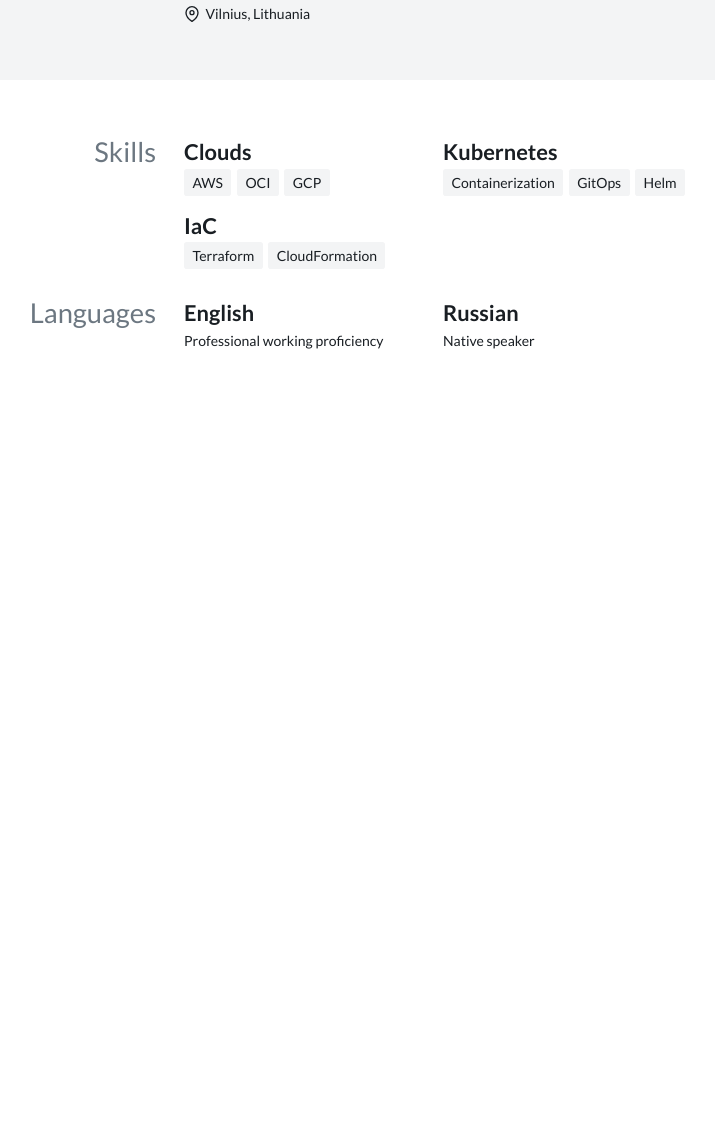
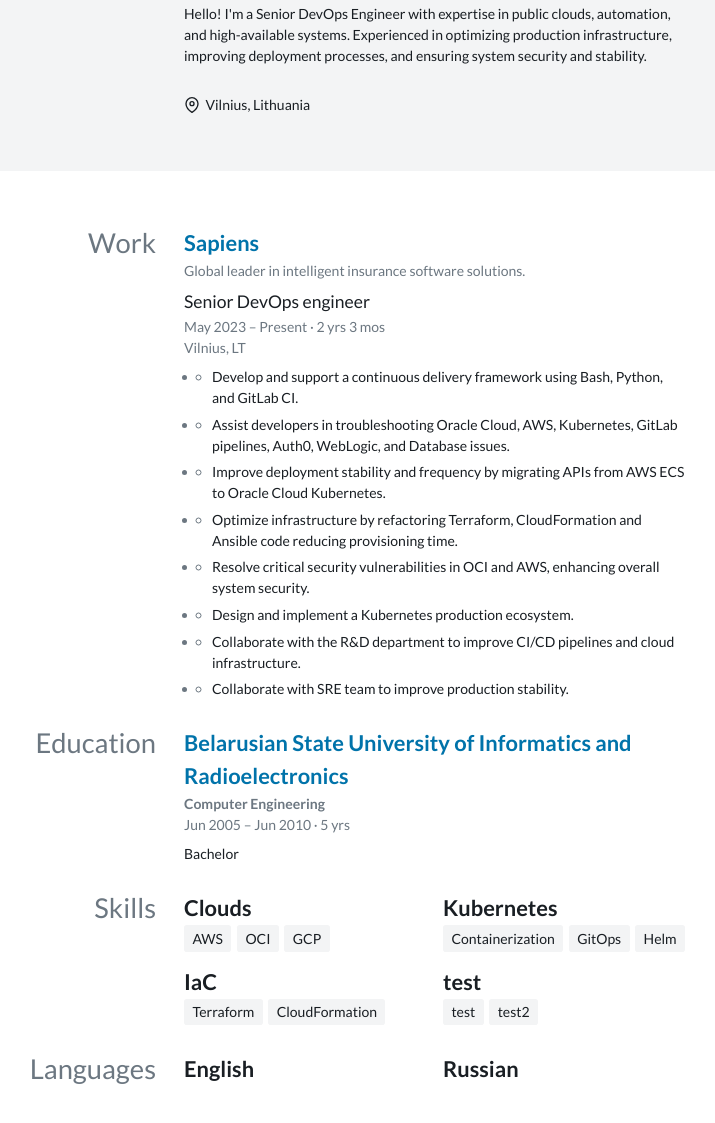
Before and after one commit to ratenio/ratenio.github.io, a plain HTML site: page index.html in a window 1280 px wide. Shown: the part 173-1296 px from the top of the page, without its empty margins (302-1017 px from the left). Before the commit the page ends 800 px from the top, so only its background shows below. Drawn offline with Linux system fonts and the light colour scheme.

Commit message:
deploy: 36878ea54d194658033abd51fbb8fea8d1281d02

```diff
--- a/index.html
+++ b/index.html
@@ -4,7 +4,7 @@
         <meta charset="utf-8" />
 
     <title>Pavel</title>
-
+    <meta name="description" content="Hello! I'm a Senior DevOps Engineer with expertise in public clouds, automation, and high-available systems. Experienced in optimizing production infrastructure, improving deployment processes, and ensuring system security and stability." />
 
         <meta name="viewport" content="width=device-width, initial-scale=1" />
         <link rel="stylesheet" href="https://fonts.googleapis.com/css?family=Lato:400,700&display=swap" />
@@ -51,7 +51,7 @@
     <header class="masthead">
 
       <div><h1>Pavel</h1> <h2>Senior DevOps Engineer</h2></div>
-
+      <article><p>Hello! I'm a Senior DevOps Engineer with expertise in public clouds, automation, and high-available systems. Experienced in optimizing production infrastructure, improving deployment processes, and ensuring system security and stability.</p></article>
       <ul class="icon-list">
 
           <li>
@@ -64,6 +64,74 @@
 
       </ul>
     </header>
+
+      <section id="work">
+        <h3>Work</h3>
+        <div class="stack">
+
+              <article>
+                <header>
+                  <h4><a href="https://sapiens.com">Sapiens</a></h4>
+                  <div class="meta"><div>Global leader in intelligent insurance software solutions.</div></div>
+                </header>
+                <div class="timeline">
+
+                      <div>
+                        <div>
+                          <h5>Senior DevOps engineer</h5>
+                          <div class="meta">
+                            <div><time-duration><time datetime="2023-05-01">May 2023</time> – Present</time-duration></div>
+                            <div>Vilnius, LT</div>
+                          </div>
+                        </div>
+
+
+                          <ul>
+                            <li><ul>
+<li>Develop and support a continuous delivery framework using Bash, Python, and GitLab CI.</li>
+</ul></li><li><ul>
+<li>Assist developers in troubleshooting Oracle Cloud, AWS, Kubernetes, GitLab pipelines,  Auth0,  WebLogic, and Database issues.</li>
+</ul></li><li><ul>
+<li>Improve deployment stability and frequency by migrating APIs from AWS ECS to Oracle Cloud Kubernetes.</li>
+</ul></li><li><ul>
+<li>Optimize infrastructure by refactoring Terraform, CloudFormation and Ansible code reducing provisioning time.</li>
+</ul></li><li><ul>
+<li>Resolve critical security vulnerabilities in OCI and AWS, enhancing overall system security.</li>
+</ul></li><li><ul>
+<li>Design and implement a Kubernetes production ecosystem.</li>
+</ul></li><li><ul>
+<li>Collaborate with the R&amp;D department to improve CI/CD pipelines and cloud infrastructure.</li>
+</ul></li><li><ul>
+<li>Collaborate with SRE team to improve production stability.</li>
+</ul></li>
+                          </ul>
+
+                      </div>
+
+                </div>
+              </article>
+
+        </div>
+      </section>
+
+      <section id="education">
+        <h3>Education</h3>
+        <div class="stack">
+
+              <article>
+                <header>
+                  <h4><a href="https://www.bsuir.by/en/">Belarusian State University of Informatics and Radioelectronics</a></h4>
+                  <div class="meta">
+                    <strong>Computer Engineering</strong>
+                    <div><time-duration><time datetime="2005-06-01">Jun 2005</time> – <time datetime="2010-06-01">Jun 2010</time></time-duration></div>
+                  </div>
+                </header>
+                <p>Bachelor</p>
+
+              </article>
+
+        </div>
+      </section>
 
 
 
@@ -98,13 +166,22 @@
 
               </div>
 
+              <div>
+                <h4>test</h4>
+
+                  <ul class="tag-list">
+                    <li>test</li><li>test2</li>
+                  </ul>
+
+              </div>
+
         </div>
       </section>
 
       <section id="languages">
         <h3>Languages</h3>
         <div class="grid-list">
-          <div><h4>English</h4> Professional working proficiency</div><div><h4>Russian</h4> Native speaker</div>
+          <div><h4>English</h4> </div><div><h4>Russian</h4> </div>
         </div>
       </section>
 
```
